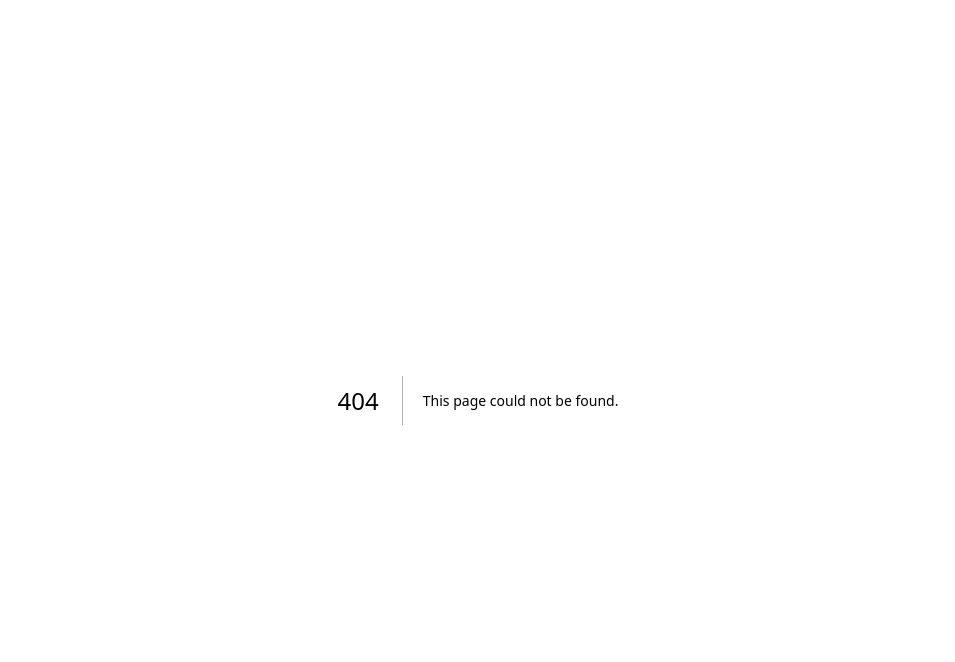
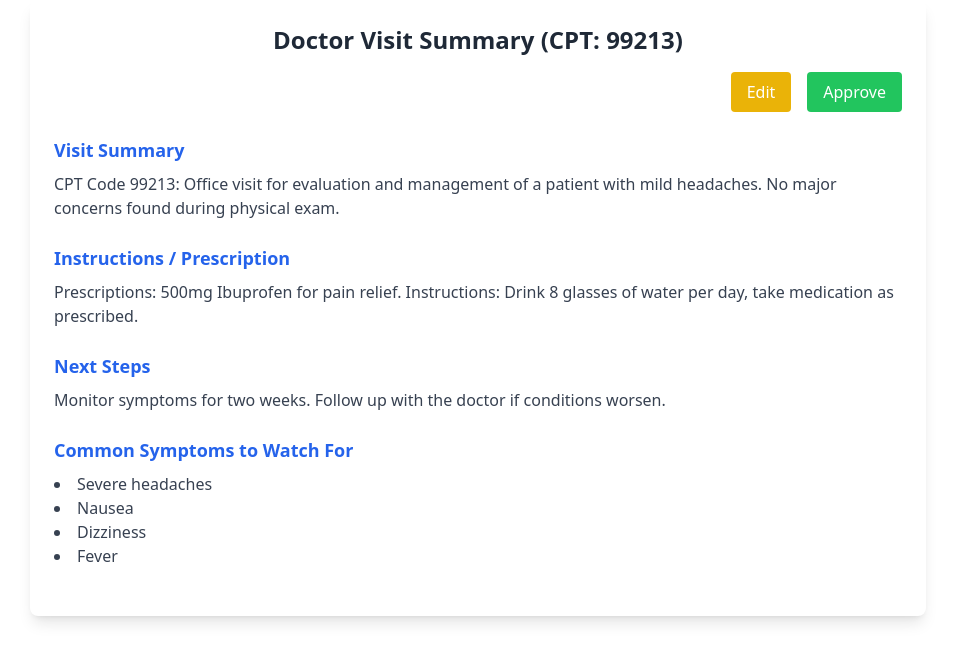
Before and after one commit to kcnakamu/EduCare, a Next.js app in the folder frontend/: page /summary in a window 1280 px wide. Before the commit this address had no page. Shown: the top 662 px of the page, without its empty margins (162-1117 px from the left). Built offline with nearby package versions, Linux system fonts and the light colour scheme.

Commit message:
summary-report page added

```diff
--- a/frontend/app/auth/login/page.tsx
+++ /dev/null
@@ -1,12 +0,0 @@
-import { SigninForm } from "@/pages/login"
-import { BackgroundBeams } from "@/components/ui/background-beams";
-export default function Home() {
-    return(
-        <div>
-            <div className="z-10">
-            <SigninForm />
-            <BackgroundBeams />
-            </div>
-        </div>
-    );
-}
--- a/frontend/app/layout.tsx
+++ b/frontend/app/layout.tsx
@@ -14,8 +14,8 @@ const geistMono = localFont({
 });
 
 export const metadata: Metadata = {
-  title: "Create Next App",
-  description: "Generated by create next app",
+  title: "EduCare",
+  description: "Get the best knowledge of you health",
 };
 
 export default function RootLayout({
--- a/frontend/app/page.tsx
+++ b/frontend/app/page.tsx
@@ -1,101 +1,12 @@
-import Image from "next/image";
-
+import { SigninForm } from "@/pages/login"
+import { BackgroundBeams } from "@/components/ui/background-beams";
 export default function Home() {
-  return (
-    <div className="grid grid-rows-[20px_1fr_20px] items-center justify-items-center min-h-screen p-8 pb-20 gap-16 sm:p-20 font-[family-name:var(--font-geist-sans)]">
-      <main className="flex flex-col gap-8 row-start-2 items-center sm:items-start">
-        <Image
-          className="dark:invert"
-          src="https://nextjs.org/icons/next.svg"
-          alt="Next.js logo"
-          width={180}
-          height={38}
-          priority
-        />
-        <ol className="list-inside list-decimal text-sm text-center sm:text-left font-[family-name:var(--font-geist-mono)]">
-          <li className="mb-2">
-            Get started by editing{" "}
-            <code className="bg-black/[.05] dark:bg-white/[.06] px-1 py-0.5 rounded font-semibold">
-              app/page.tsx
-            </code>
-            .
-          </li>
-          <li>Save and see your changes instantly.</li>
-        </ol>
-
-        <div className="flex gap-4 items-center flex-col sm:flex-row">
-          <a
-            className="rounded-full border border-solid border-transparent transition-colors flex items-center justify-center bg-foreground text-background gap-2 hover:bg-[#383838] dark:hover:bg-[#ccc] text-sm sm:text-base h-10 sm:h-12 px-4 sm:px-5"
-            href="https://vercel.com/new?utm_source=create-next-app&utm_medium=appdir-template-tw&utm_campaign=create-next-app"
-            target="_blank"
-            rel="noopener noreferrer"
-          >
-            <Image
-              className="dark:invert"
-              src="https://nextjs.org/icons/vercel.svg"
-              alt="Vercel logomark"
-              width={20}
-              height={20}
-            />
-            Deploy now
-          </a>
-          <a
-            className="rounded-full border border-solid border-black/[.08] dark:border-white/[.145] transition-colors flex items-center justify-center hover:bg-[#f2f2f2] dark:hover:bg-[#1a1a1a] hover:border-transparent text-sm sm:text-base h-10 sm:h-12 px-4 sm:px-5 sm:min-w-44"
-            href="https://nextjs.org/docs?utm_source=create-next-app&utm_medium=appdir-template-tw&utm_campaign=create-next-app"
-            target="_blank"
-            rel="noopener noreferrer"
-          >
-            Read our docs
-          </a>
+    return(
+        <div>
+            <div className="z-10">
+            <SigninForm />
+            <BackgroundBeams />
+            </div>
         </div>
-      </main>
-      <footer className="row-start-3 flex gap-6 flex-wrap items-center justify-center">
-        <a
-          className="flex items-center gap-2 hover:underline hover:underline-offset-4"
-          href="https://nextjs.org/learn?utm_source=create-next-app&utm_medium=appdir-template-tw&utm_campaign=create-next-app"
-          target="_blank"
-          rel="noopener noreferrer"
-        >
-          <Image
-            aria-hidden
-            src="https://nextjs.org/icons/file.svg"
-            alt="File icon"
-            width={16}
-            height={16}
-          />
-          Learn
-        </a>
-        <a
-          className="flex items-center gap-2 hover:underline hover:underline-offset-4"
-          href="https://vercel.com/templates?framework=next.js&utm_source=create-next-app&utm_medium=appdir-template-tw&utm_campaign=create-next-app"
-          target="_blank"
-          rel="noopener noreferrer"
-        >
-          <Image
-            aria-hidden
-            src="https://nextjs.org/icons/window.svg"
-            alt="Window icon"
-            width={16}
-            height={16}
-          />
-          Examples
-        </a>
-        <a
-          className="flex items-center gap-2 hover:underline hover:underline-offset-4"
-          href="https://nextjs.org?utm_source=create-next-app&utm_medium=appdir-template-tw&utm_campaign=create-next-app"
-          target="_blank"
-          rel="noopener noreferrer"
-        >
-          <Image
-            aria-hidden
-            src="https://nextjs.org/icons/globe.svg"
-            alt="Globe icon"
-            width={16}
-            height={16}
-          />
-          Go to nextjs.org →
-        </a>
-      </footer>
-    </div>
-  );
-}
+    );
+  }
--- /dev/null
+++ b/frontend/app/summary/page.tsx
@@ -0,0 +1,11 @@
+import  VisitSummary  from "@/pages/SessionSummary";
+
+export default function Session() {
+    return(
+        <div>
+            <div className="z-10">
+            <VisitSummary />
+            </div>
+        </div>
+    );
+}
--- a/frontend/package.json
+++ b/frontend/package.json
@@ -14,6 +14,7 @@
     "@tabler/icons-react": "^3.19.0",
     "class-variance-authority": "^0.7.0",
     "clsx": "^2.1.1",
+    "firebase": "^10.14.1",
     "framer-motion": "^11.11.8",
     "next": "^14.2.15",
     "react": "^18.3.1",
--- /dev/null
+++ b/frontend/pages/SessionSummary.tsx
@@ -0,0 +1,166 @@
+"use client"
+import React, { useState } from "react";
+
+interface VisitSummaryData {
+  visitSummary: string;
+  instructions: string;
+  nextSteps: string;
+  commonSymptoms: string[];
+}
+
+const VisitSummary: React.FC = () => {
+  const [isEditing, setIsEditing] = useState(false);
+  const [summaryData, setSummaryData] = useState<VisitSummaryData>({
+    visitSummary:
+      "CPT Code 99213: Office visit for evaluation and management of a patient with mild headaches. No major concerns found during physical exam.",
+    instructions:
+      "Prescriptions: 500mg Ibuprofen for pain relief. Instructions: Drink 8 glasses of water per day, take medication as prescribed.",
+    nextSteps:
+      "Monitor symptoms for two weeks. Follow up with the doctor if conditions worsen.",
+    commonSymptoms: ["Severe headaches", "Nausea", "Dizziness", "Fever"],
+  });
+
+  const [editedData, setEditedData] = useState<VisitSummaryData>(summaryData);
+
+  const handleEditClick = () => {
+    setIsEditing(true);
+  };
+
+  const handleSaveClick = () => {
+    setSummaryData(editedData); // Save the edited data
+    setIsEditing(false);
+  };
+
+  const handleApproveClick = () => {
+    alert("Summary Approved");
+  };
+
+  const handleChange = (
+    e: React.ChangeEvent<HTMLTextAreaElement | HTMLInputElement>,
+    field: keyof VisitSummaryData
+  ) => {
+    if (field === "commonSymptoms") {
+      setEditedData({
+        ...editedData,
+        [field]: e.target.value.split("\n"), // Split by new lines
+      });
+    } else {
+      setEditedData({ ...editedData, [field]: e.target.value });
+    }
+  };
+
+  return (
+    <div className="max-w-4xl mx-auto p-6 bg-white shadow-lg rounded-lg">
+      <h2 className="text-2xl font-semibold text-gray-800 mb-4 text-center">
+        Doctor Visit Summary (CPT: 99213)
+      </h2>
+
+      <div className="flex justify-end space-x-4 mb-6">
+        {isEditing ? (
+          <button
+            onClick={handleSaveClick}
+            className="bg-blue-500 text-white px-4 py-2 rounded hover:bg-blue-600"
+          >
+            Save
+          </button>
+        ) : (
+          <button
+            onClick={handleEditClick}
+            className="bg-yellow-500 text-white px-4 py-2 rounded hover:bg-yellow-600"
+          >
+            Edit
+          </button>
+        )}
+        <button
+          onClick={handleApproveClick}
+          className="bg-green-500 text-white px-4 py-2 rounded hover:bg-green-600"
+        >
+          Approve
+        </button>
+      </div>
+
+      {/* Render the summary in editable or read-only mode */}
+      {isEditing ? (
+        <div>
+          {/* Editable fields */}
+          <div className="mb-6">
+            <h3 className="text-lg font-semibold text-blue-600">
+              Visit Summary
+            </h3>
+            <textarea
+              className="w-full border p-2 mt-2"
+              value={editedData.visitSummary}
+              onChange={(e) => handleChange(e, "visitSummary")}
+            />
+          </div>
+
+          <div className="mb-6">
+            <h3 className="text-lg font-semibold text-blue-600">
+              Instructions / Prescription
+            </h3>
+            <textarea
+              className="w-full border p-2 mt-2"
+              value={editedData.instructions}
+              onChange={(e) => handleChange(e, "instructions")}
+            />
+          </div>
+
+          <div className="mb-6">
+            <h3 className="text-lg font-semibold text-blue-600">Next Steps</h3>
+            <textarea
+              className="w-full border p-2 mt-2"
+              value={editedData.nextSteps}
+              onChange={(e) => handleChange(e, "nextSteps")}
+            />
+          </div>
+
+          <div className="mb-6">
+            <h3 className="text-lg font-semibold text-blue-600">
+              Common Symptoms to Watch For
+            </h3>
+            <textarea
+              className="w-full border p-2 mt-2"
+              value={editedData.commonSymptoms.join("\n")} // Join array into a single string
+              onChange={(e) => handleChange(e, "commonSymptoms")}
+            />
+          </div>
+        </div>
+      ) : (
+        <div>
+          {/* Read-only fields */}
+          <div className="mb-6">
+            <h3 className="text-lg font-semibold text-blue-600">
+              Visit Summary
+            </h3>
+            <p className="text-gray-700 mt-2">{summaryData.visitSummary}</p>
+          </div>
+
+          <div className="mb-6">
+            <h3 className="text-lg font-semibold text-blue-600">
+              Instructions / Prescription
+            </h3>
+            <p className="text-gray-700 mt-2">{summaryData.instructions}</p>
+          </div>
+
+          <div className="mb-6">
+            <h3 className="text-lg font-semibold text-blue-600">Next Steps</h3>
+            <p className="text-gray-700 mt-2">{summaryData.nextSteps}</p>
+          </div>
+
+          <div className="mb-6">
+            <h3 className="text-lg font-semibold text-blue-600">
+              Common Symptoms to Watch For
+            </h3>
+            <ul className="list-disc list-inside text-gray-700 mt-2">
+              {summaryData.commonSymptoms.map((symptom, index) => (
+                <li key={index}>{symptom}</li>
+              ))}
+            </ul>
+          </div>
+        </div>
+      )}
+    </div>
+  );
+};
+
+export default VisitSummary;
--- a/frontend/pages/login.tsx
+++ b/frontend/pages/login.tsx
@@ -9,8 +9,10 @@ export function SigninForm() {
     e.preventDefault();
     console.log("Form submitted");
   };
+
   return (
-    <div className="max-w-md w-full mx-auto rounded-none md:rounded-2xl p-4 md:p-8 shadow-input bg-white dark:bg-black">
+    <div className="flex items-center justify-center min-h-screen bg-gray-100 dark:bg-gray-900">
+      <div className="items-center justify-center max-w-md w-full mx-auto rounded-none md:rounded-2xl p-4 pt-8 md:pt-12 md:p-8 shadow-input bg-white dark:bg-black">
         <h2 className="font-bold text-xl text-neutral-800 dark:text-neutral-200">
           Welcome to Rec.AI
         </h2>
@@ -37,6 +39,7 @@ export function SigninForm() {
           </button>
         </form>
       </div>
+    </div>
   );
 }
 
```
Also changed, not shown: 1 other file (tests, documents, lock files or other folders). Lines whose indentation alone changed are shown as unchanged.
